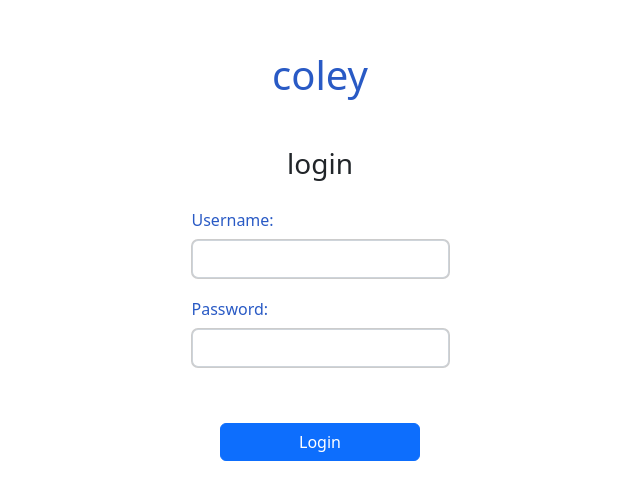
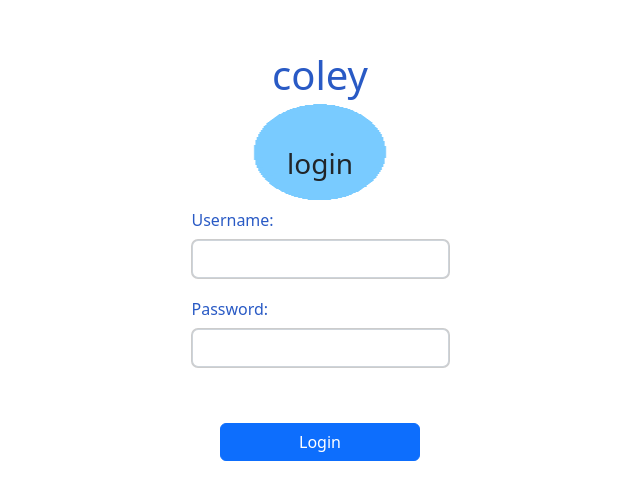
Before and after one commit to ricmonteiro/coley, a React (Create React App) app in the folder coleyfrontend/: page / in a window 1280 px wide. Shown: the part 140-640 px from the top of the page, without its empty margins (320-960 px from the left). Built offline with nearby package versions, Linux system fonts and the light colour scheme.

Commit message:
login page gif

```diff
--- a/coleyfrontend/src/App.js
+++ b/coleyfrontend/src/App.js
@@ -16,7 +16,7 @@ import GetResults from './screens/GetResultsScreen';
 
 function App() {
   return (
-    <div>
+    <div style={{backgroundImage:"url(/bggif.gif)", backgroundPosition:"50% -4%", backgroundRepeat:"no-repeat", backgroundSize:"1100px 600px"}}>
       <Routes>
 
         <Route path="/" element={<LoginScreen />} />
--- a/coleyfrontend/src/screens/LoginScreen.js
+++ b/coleyfrontend/src/screens/LoginScreen.js
@@ -37,7 +37,7 @@ function Login() {
 
   return (
     <div className="login-form">
-      <h1 className="m-5">coley</h1>
+      <h1 className="m-5" >coley</h1>
 
       <h3>login</h3>
 
```
Also changed, not shown: coleyfrontend/public/bggif.gif (added), 1 other file (tests, documents, lock files or other folders).
